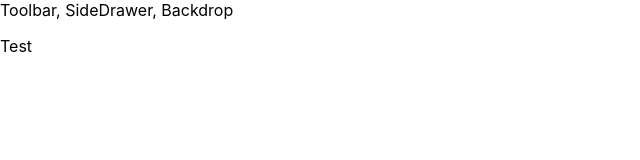
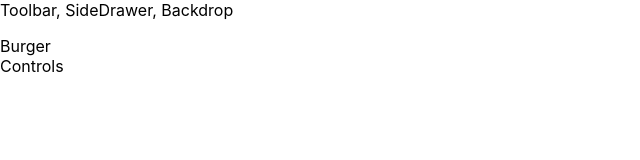
Before and after one commit to m10hit/Burger-app, a React (Create React App) app: page / in a window 1280 px wide. Shown: the top 160 px of the page, without its empty margins (0-640 px from the left). Built offline with nearby package versions, Linux system fonts and the light colour scheme.

Commit message:
add BurgerBuilder container

```diff
--- a/src/App.js
+++ b/src/App.js
@@ -1,11 +1,12 @@
 import React, { Component } from 'react';
 import Layout from './components/Layout/Layout';
+import BurgerBuilder from './containers/BurgerBuilder/BurgerBuilder';
 class App extends Component {
   render() {
     return (
       <div>
         <Layout>
-          <p>Test</p>
+          <BurgerBuilder />
         </Layout>
       </div>
     );
--- a/src/components/Layout/Layout.js
+++ b/src/components/Layout/Layout.js
@@ -1,9 +1,11 @@
 import React from 'react';
 import Auxiliary from '../../hoc/Auxiliary';
+import classes from './Layout.module.css';
+
 const Layout = (props) => (
   <Auxiliary>
     <div>Toolbar, SideDrawer, Backdrop</div>
-    <main>{props.children}</main>
+    <main className={classes.Content}>{props.children}</main>
   </Auxiliary>
 );
 
--- /dev/null
+++ b/src/components/Layout/Layout.module.css
@@ -0,0 +1,3 @@
+.Content {
+  margin-top: 16px;
+}
--- /dev/null
+++ b/src/containers/BurgerBuilder/BurgerBuilder.js
@@ -0,0 +1,15 @@
+import React, { Component } from 'react';
+import Auxiliary from '../../hoc/Auxiliary';
+
+class BurgerBuilder extends Component {
+  render() {
+    return (
+      <Auxiliary>
+        <div>Burger</div>
+        <div>Controls</div>
+      </Auxiliary>
+    );
+  }
+}
+
+export default BurgerBuilder;
```
